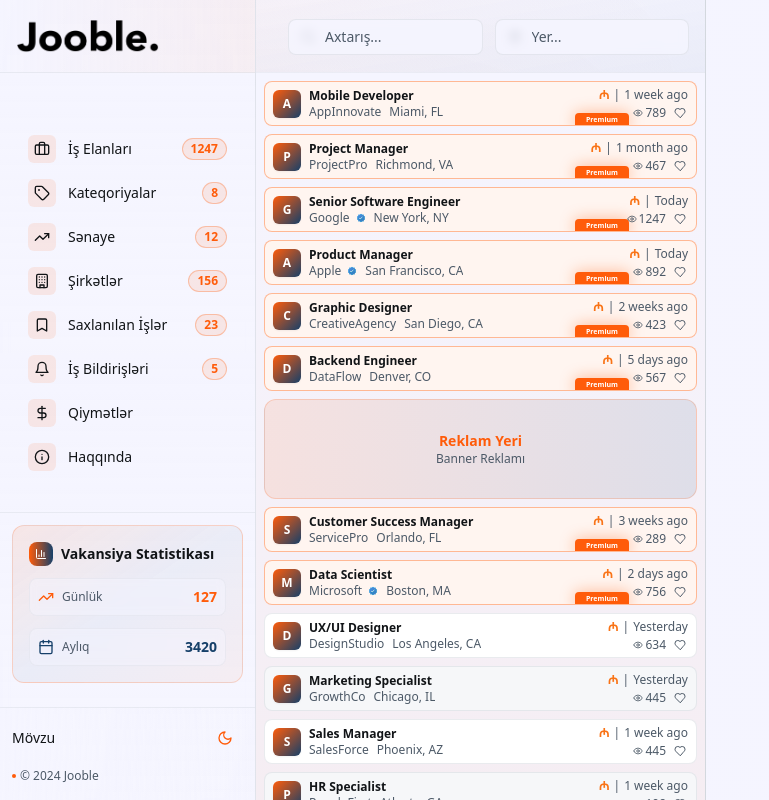
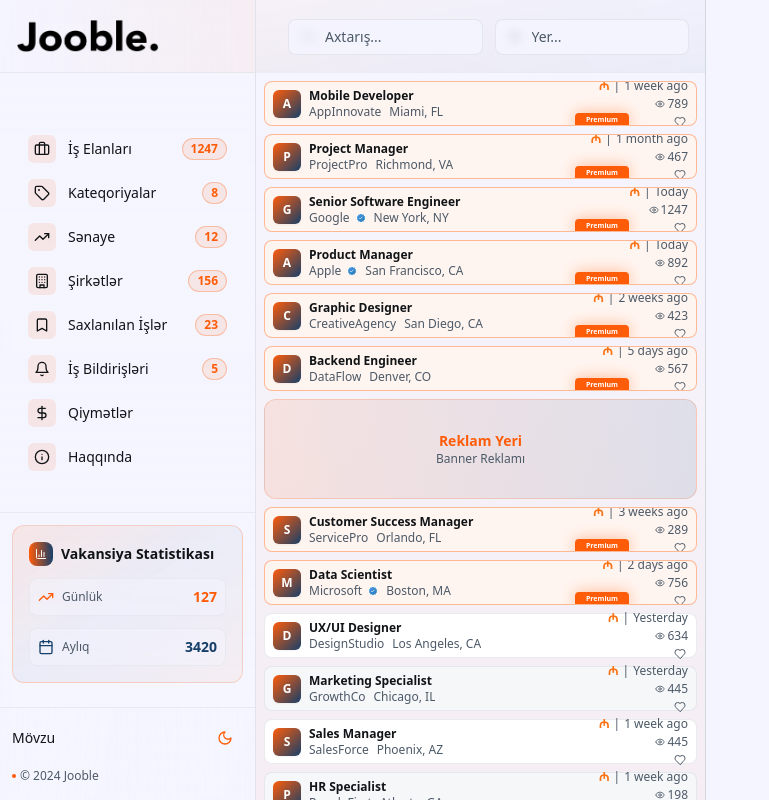
Before and after one commit to bondazz/jobin-az, a React (Vite) app: page / in a window 1280 px wide. Shown: the whole page, without its empty margins (0-769 px from the left). Built offline with nearby package versions, Linux system fonts and the light colour scheme.

Commit message:
Fix job card layout and increase width
Reorganize job card content into a single column, display salary conditionally, and increase job card width by 20px.

```diff
--- a/src/components/JobCard.tsx
+++ b/src/components/JobCard.tsx
@@ -1,3 +1,4 @@
+
 import { Job } from '@/types/job';
 import { Badge } from '@/components/ui/badge';
 import { Eye, Heart } from 'lucide-react';
@@ -49,7 +50,7 @@ const JobCard = ({
   return <div onClick={onClick} className={`
         group cursor-pointer p-2 rounded-lg border transition-all duration-200 ease-smooth
         hover:shadow-card-hover hover:-translate-y-0.5 animate-fade-in
-        w-full max-w-[640px] h-[45px] flex flex-row items-center justify-between backdrop-blur-sm relative
+        w-full max-w-[660px] h-[45px] flex flex-row items-center justify-between backdrop-blur-sm relative
         ${isSelected ? 'border-primary bg-gradient-to-r from-primary/20 to-primary/5 shadow-elegant ring-1 ring-primary/50' : job.tags.includes('premium') ? 'bg-job-card-premium border-job-tag-premium/40 hover:border-job-tag-premium/60 hover:shadow-premium relative overflow-hidden' : isAlternate ? 'bg-job-card-alt border-border/50 hover:border-primary/40 hover:shadow-card-hover' : 'bg-job-card border-border/50 hover:border-primary/40 hover:shadow-card-hover'}
       `}>
 
@@ -82,25 +83,27 @@ const JobCard = ({
         </div>
       </div>
 
-      {/* Right Section - Single Column Layout */}
+      {/* Right Section - Single Column with all elements */}
       <div className="flex flex-col items-end gap-0.5 flex-shrink-0 relative z-10 text-xs text-muted-foreground">
-        {/* First Row: Salary (conditional) and Posted Date */}
-        <div className="flex items-center gap-1">
+        {/* Salary + Date Row */}
+        <div className="flex items-center gap-1 text-xs">
           {job.salary && (
             <>
-              <span className="text-xs font-bold text-orange-500">₼</span>
+              <span className="font-bold text-orange-500">₼</span>
               <span>|</span>
             </>
           )}
-          <span className="text-xs">{job.postedAt}</span>
+          <span>{job.postedAt}</span>
         </div>
 
-        {/* Second Row: Views and Save Button */}
-        <div className="flex items-center gap-1.5">
-          <div className="flex items-center gap-0.5">
-            <Eye className="w-2.5 h-2.5" />
-            <span className="text-xs">{job.views}</span>
-          </div>
+        {/* Views Row */}
+        <div className="flex items-center gap-0.5 text-xs">
+          <Eye className="w-2.5 h-2.5" />
+          <span>{job.views}</span>
+        </div>
+
+        {/* Save Button Row */}
+        <div className="flex items-center">
           <button onClick={handleSaveClick} className={`p-0.5 rounded-sm transition-all duration-200 hover:scale-110 ${isSaved ? 'text-red-500 hover:text-red-600' : 'text-muted-foreground hover:text-primary'}`}>
             <Heart className={`w-3 h-3 ${isSaved ? 'fill-current' : ''}`} />
           </button>
--- a/src/components/JobListings.tsx
+++ b/src/components/JobListings.tsx
@@ -6,11 +6,13 @@ import { mockJobs } from '@/data/mockJobs';
 import { Job } from '@/types/job';
 import JobCard from './JobCard';
 import { Search, MapPin } from 'lucide-react';
+
 interface JobListingsProps {
   selectedJob: Job | null;
   onJobSelect: (job: Job) => void;
   selectedCategory?: string;
 }
+
 const JobListings = ({
   selectedJob,
   onJobSelect,
@@ -18,6 +20,7 @@ const JobListings = ({
 }: JobListingsProps) => {
   const [searchQuery, setSearchQuery] = useState('');
   const [locationFilter, setLocationFilter] = useState('');
+
   const filteredJobs = useMemo(() => {
     const filtered = mockJobs.filter(job => {
       const matchesSearch = searchQuery === '' || job.title.toLowerCase().includes(searchQuery.toLowerCase()) || job.company.toLowerCase().includes(searchQuery.toLowerCase());
@@ -47,6 +50,7 @@ const JobListings = ({
     sortedJobs = [...shuffledPremium, ...sortedRegular];
     return sortedJobs.slice(0, 20);
   }, [searchQuery, locationFilter, selectedCategory]);
+
   const getCategoryLabel = (category: string) => {
     const categoryMap: Record<string, string> = {
       'Technology': 'Texnologiya',
@@ -60,6 +64,7 @@ const JobListings = ({
     };
     return categoryMap[category] || category;
   };
+
   return <div className="flex-1 flex flex-col h-full bg-background">
       {/* Mobile/Tablet Sticky Header with Logo */}
       <div className="lg:hidden sticky top-0 z-50 bg-background/95 backdrop-blur-md border-b border-border/50 shadow-sm">
@@ -105,7 +110,7 @@ const JobListings = ({
       {/* Job List */}
       <div className="flex-1 overflow-y-auto p-2 bg-gradient-to-b from-transparent to-primary/5">
         <div className="flex flex-col gap-2 justify-center items-center max-w-full">
-          {filteredJobs.length > 0 ? filteredJobs.map((job, index) => <div key={`job-${job.id}`} className="w-full max-w-[640px]">
+          {filteredJobs.length > 0 ? filteredJobs.map((job, index) => <div key={`job-${job.id}`} className="w-full max-w-[660px]">
                 {/* Advertisement Banner every 6 jobs */}
                 {index > 0 && index % 6 === 0 && <div className="w-full h-[100px] bg-gradient-to-r from-primary/10 to-accent/10 border border-primary/20 rounded-xl mb-2 flex items-center justify-center animate-fade-in">
                     <div className="text-center">
@@ -139,4 +144,5 @@ const JobListings = ({
       </div>
     </div>;
 };
+
 export default JobListings;
```
